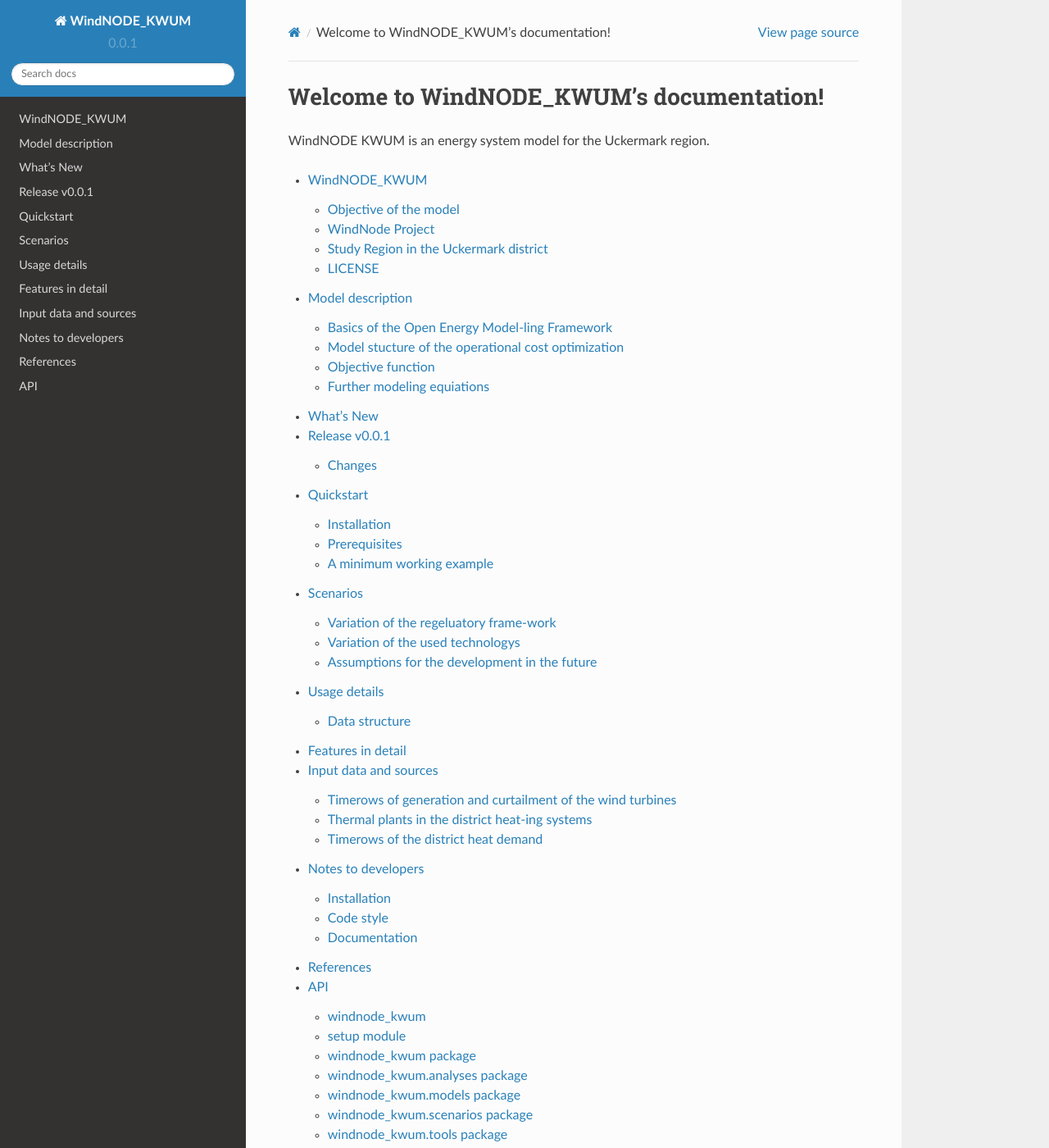
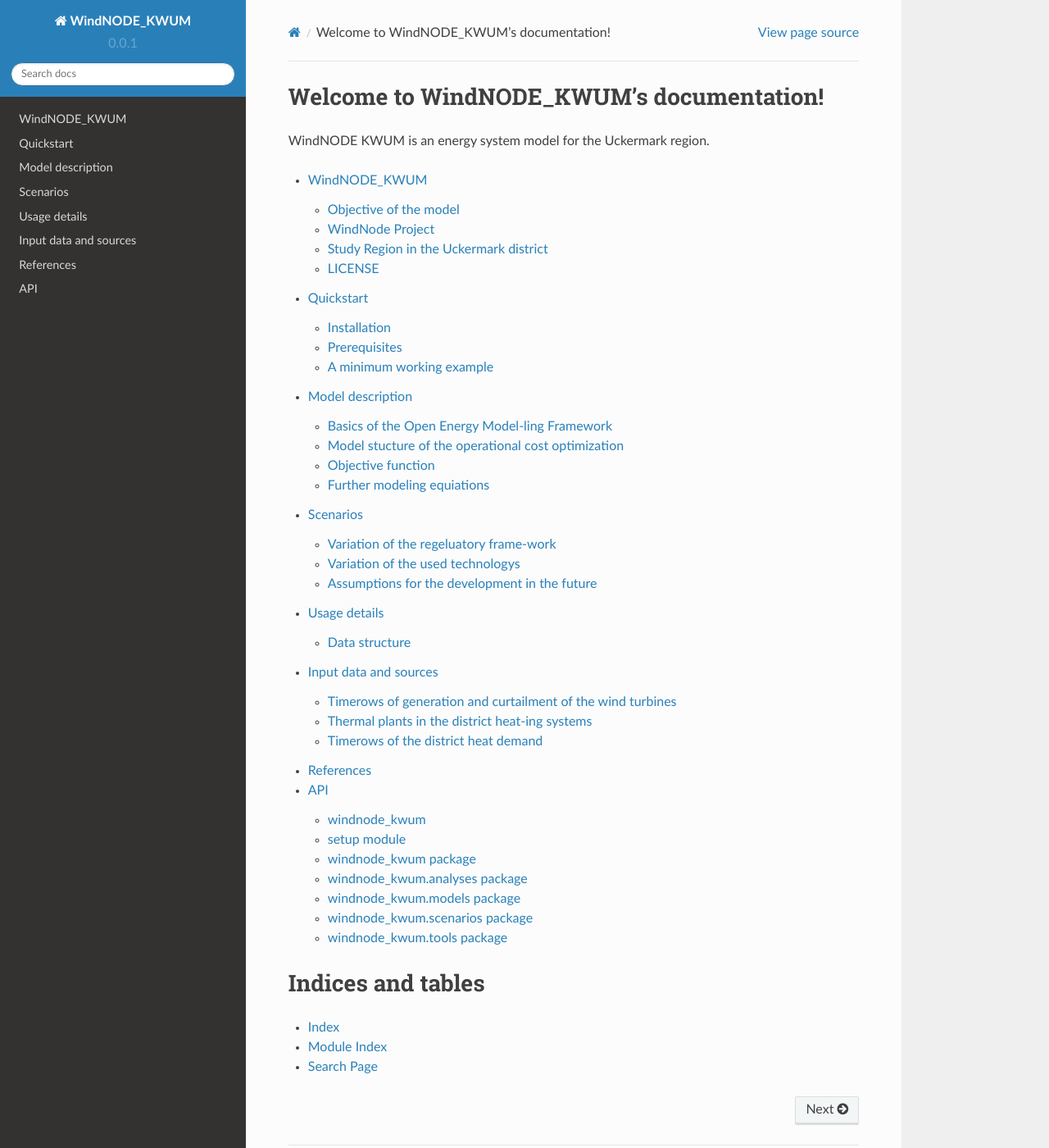
Before and after one commit to windnode/WindNODE_KWUM, a Sphinx documentation site: the page built from doc/index.rst, in a window 1280 px wide and 1400 px high. Shown: the whole window at 82% size. Built offline with Sphinx 7.4.7 and the Read the Docs theme 2.0.0, drawn with Linux system fonts in a browser that asks for light colours; formulas are drawn with MathJax 3.

Commit message:
updated index

```diff
--- a/doc/index.rst
+++ b/doc/index.rst
@@ -7,14 +7,11 @@ WindNODE KWUM is an energy system model for the Uckermark region.
     :maxdepth: 2
 
     start_page
+    quickstart
     model_description
-    whatsnew
-    quickstart
     scenarios
     usage_details
-    features_in_detail
     data_sources
-    dev_notes
     references
     api
 
--- a/doc/whatsnew.rst
+++ /dev/null
@@ -1,13 +0,0 @@
-.. _whats-new:
-
-What's New
-==========
-
-Changelog for each release.
-
-.. contents::
-    :depth: 1
-    :local:
-    :backlinks: top
-
-.. include::  whatsnew/v0-0-1.rst
```
Also changed, not shown: doc/dev_notes.rst (deleted, +0 -31 lines), doc/features_in_detail.rst (deleted, +0 -21 lines).
